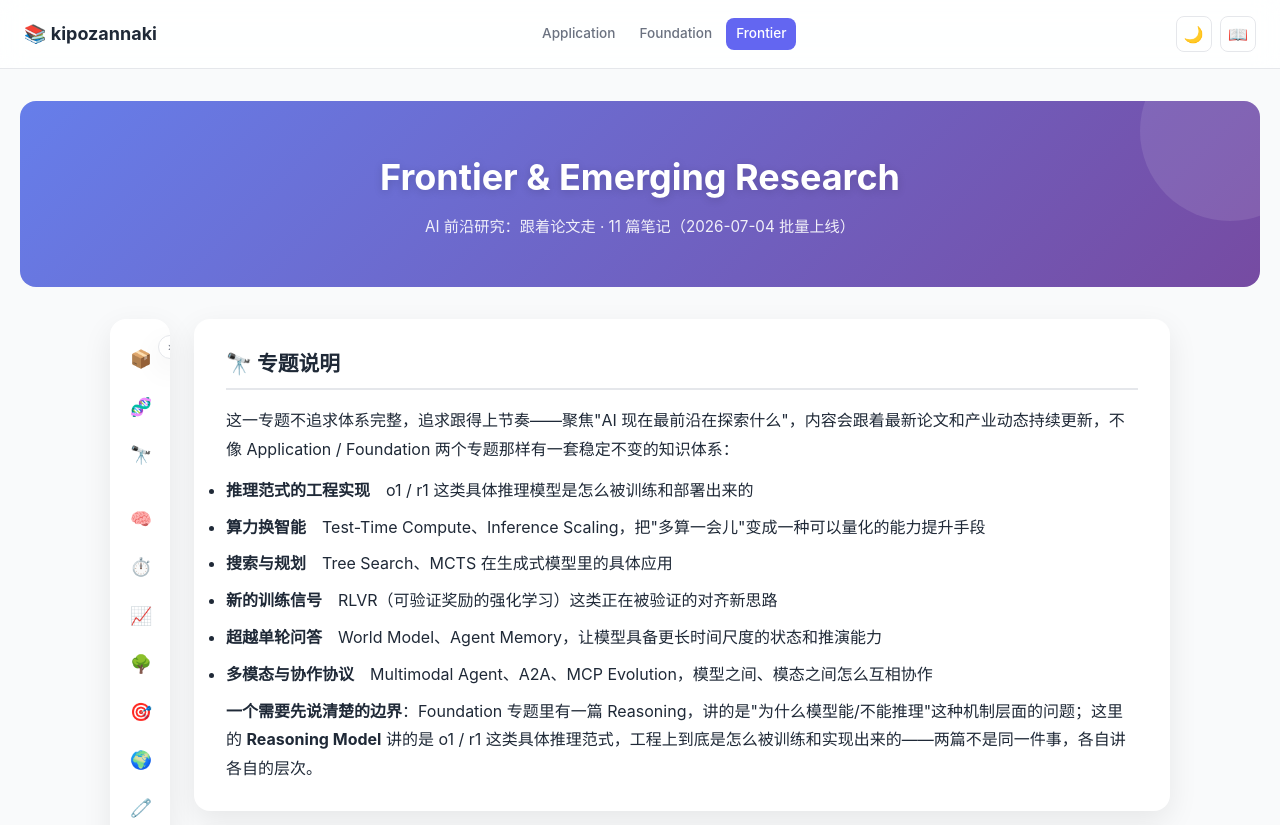
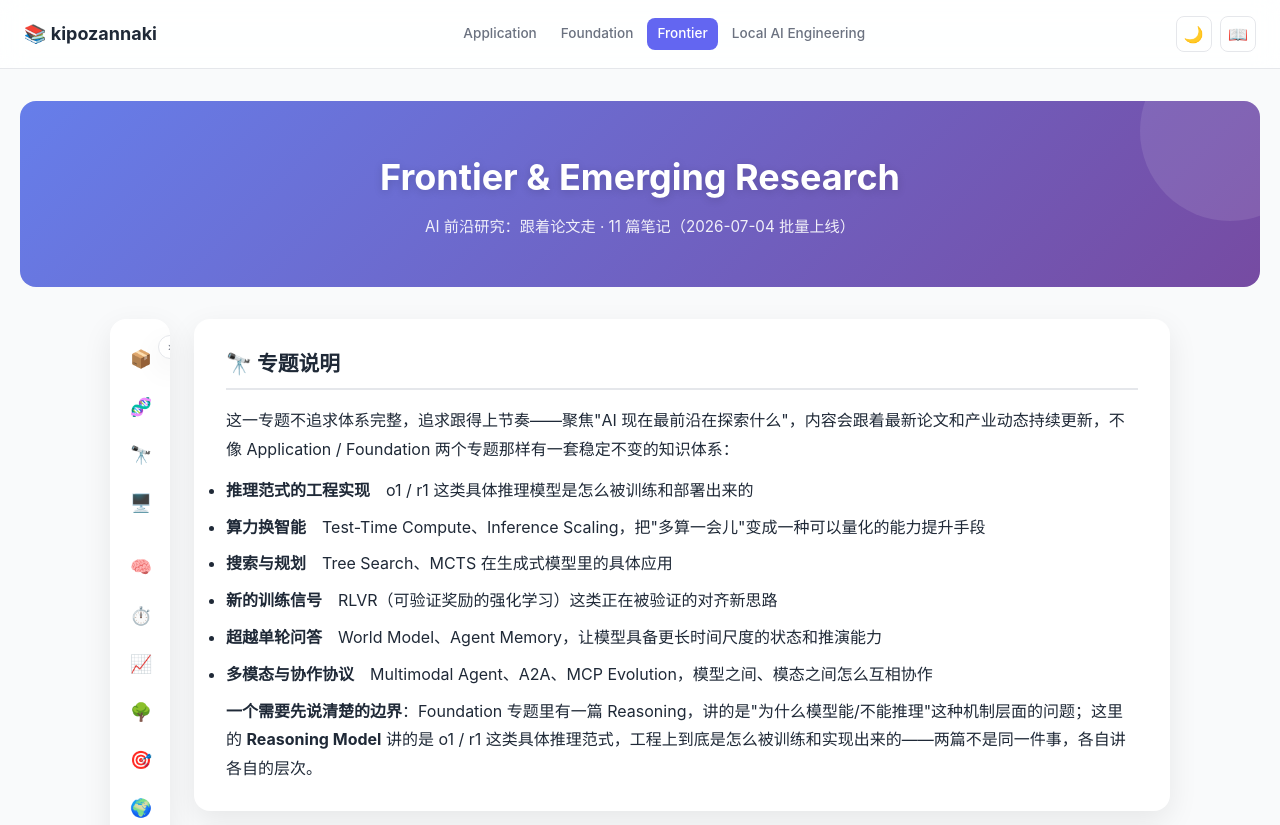
Before and after one commit to kipozannaki/kipozannaki.github.io, a plain HTML site: page frontier/frontier.html in a window 1280 px wide. Shown: the top 825 px of the page. Drawn offline with Linux system fonts and the light colour scheme.

Commit message:
R10: 集成 Local AI Engineering 专题到全站 nav

```diff
--- a/frontier/frontier.html
+++ b/frontier/frontier.html
@@ -15,6 +15,7 @@
             <a href="../application/application.html">Application</a>
             <a href="../foundation/foundation.html">Foundation</a>
             <a href="frontier.html" class="active">Frontier</a>
+            <a href="../local-ai-engineering/Local-AI-Engineering.html">Local AI Engineering</a>
         </nav>
         <div class="header-tools">
             <button id="theme-toggle" class="tool-btn" type="button" title="切换暗色模式" aria-label="切换暗色模式">🌙</button>
@@ -35,6 +36,7 @@
                 <a href="../application/application.html" class="sidebar-item" title="Application & Orchestration"><span class="icon">📦</span><span class="text">Application</span></a>
                 <a href="../foundation/foundation.html" class="sidebar-item" title="Foundation & Core Algorithms"><span class="icon">🧬</span><span class="text">Foundation</span></a>
                 <a href="frontier.html" class="sidebar-item" title="Frontier & Emerging Research"><span class="icon">🔭</span><span class="text">Frontier</span></a>
+                <a href="../local-ai-engineering/Local-AI-Engineering.html" class="sidebar-item" title="Local AI Engineering"><span class="icon">🖥️</span><span class="text">Local AI Engineering</span></a>
             </div>
             <div class="sidebar-group">
                 <h3 class="sidebar-title">📚 本专题文章</h3>
@@ -167,6 +169,7 @@
         sideBtn.addEventListener('click', function() {
             document.body.classList.toggle('sidebar-open');
             const on = document.body.classList.contains('sidebar-open');
+            sideBtn.classList.toggle('active');
             safeSet('sidebarOpen', on ? '1' : '0');
         });
     })();
```
